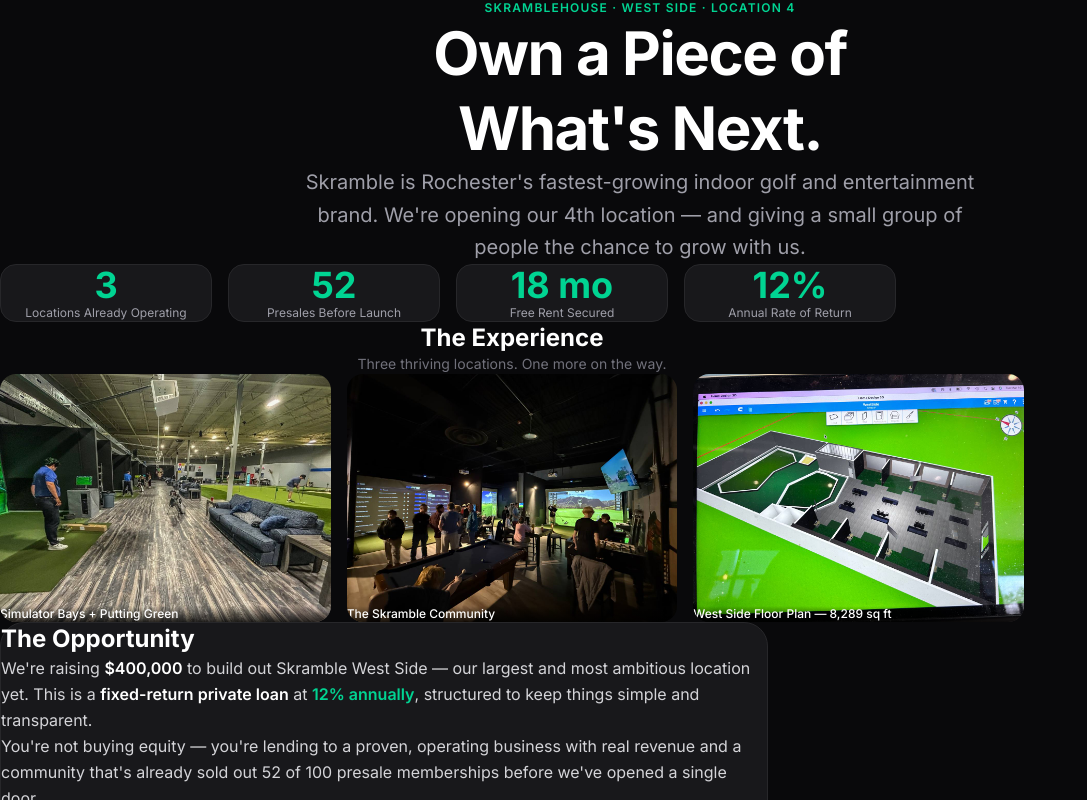
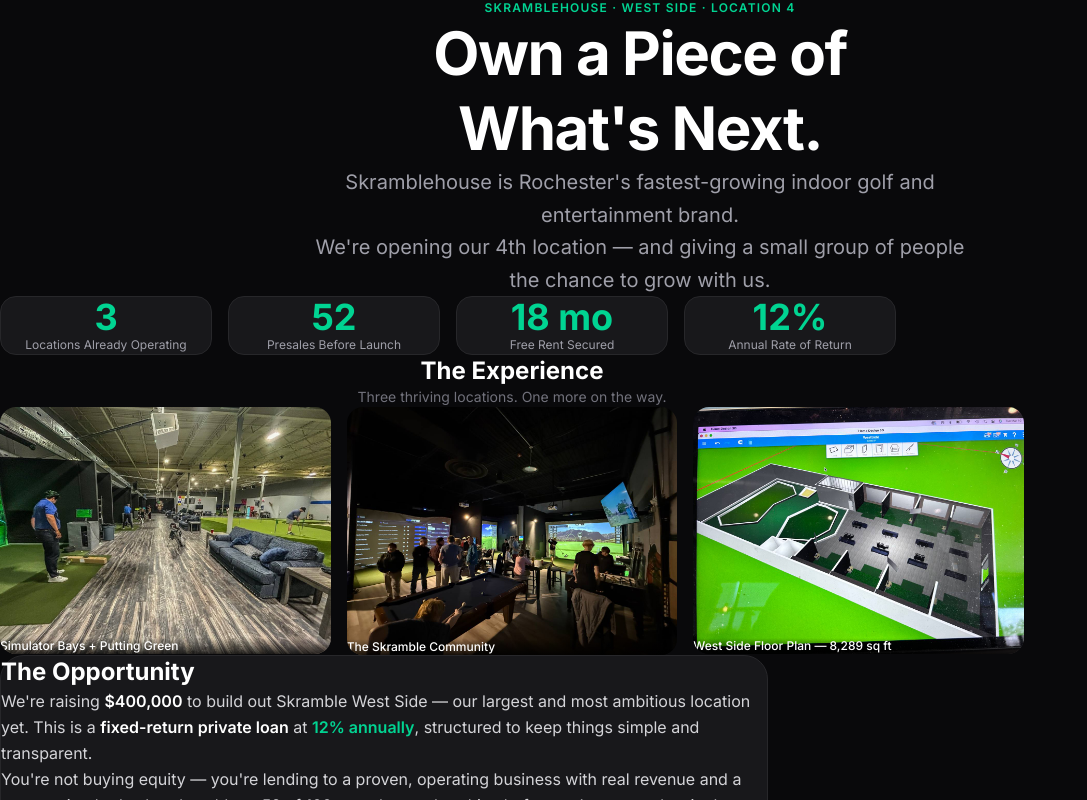
Before and after one commit to rickyhowcroft-dot/skramblehouse-westside, a Next.js app: page /investors in a window 1280 px wide. Shown: the top 800 px of the page, without its empty margins (0-1087 px from the left). Built offline with nearby package versions, Linux system fonts and the light colour scheme.

Commit message:
fix: hero copy — Skramblehouse, split sentences to separate lines

```diff
--- a/app/investors/page.tsx
+++ b/app/investors/page.tsx
@@ -78,7 +78,9 @@ export default function InvestorsPage() {
           Own a Piece of<br className="hidden sm:block" /> What&apos;s Next.
         </h1>
         <p className="text-zinc-400 text-lg sm:text-xl max-w-2xl leading-relaxed">
-          Skramble is Rochester&apos;s fastest-growing indoor golf and entertainment brand.
+          Skramblehouse is Rochester&apos;s fastest-growing indoor golf and entertainment brand.
+        </p>
+        <p className="text-zinc-400 text-lg sm:text-xl max-w-2xl leading-relaxed mt-4">
           We&apos;re opening our 4th location — and giving a small group of people the chance to grow with us.
         </p>
       </section>
```
